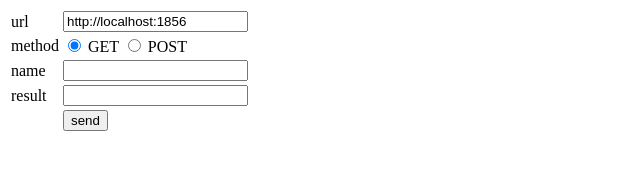
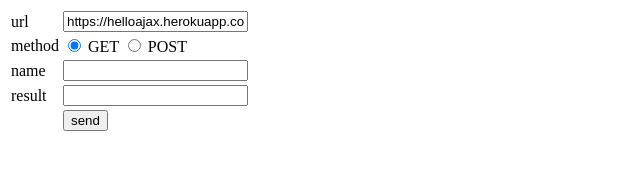
Before and after one commit to yj0930/yj0930.github.io, a plain HTML site: page index.html in a window 1280 px wide. Shown: the full height of the page, 0-640 px from the left. Drawn offline with nearby package versions, Linux system fonts and the light colour scheme.

Commit message:
default heroku ajax

```diff
--- a/index.html
+++ b/index.html
@@ -8,7 +8,7 @@
     <tr>
       <td>url</td>
       <td>
-        <input type="text" id="url" value="http://localhost:1856"/>
+        <input type="text" id="url" value="https://helloajax.herokuapp.com"/>
       </td>
     </tr>
     <tr>
```
